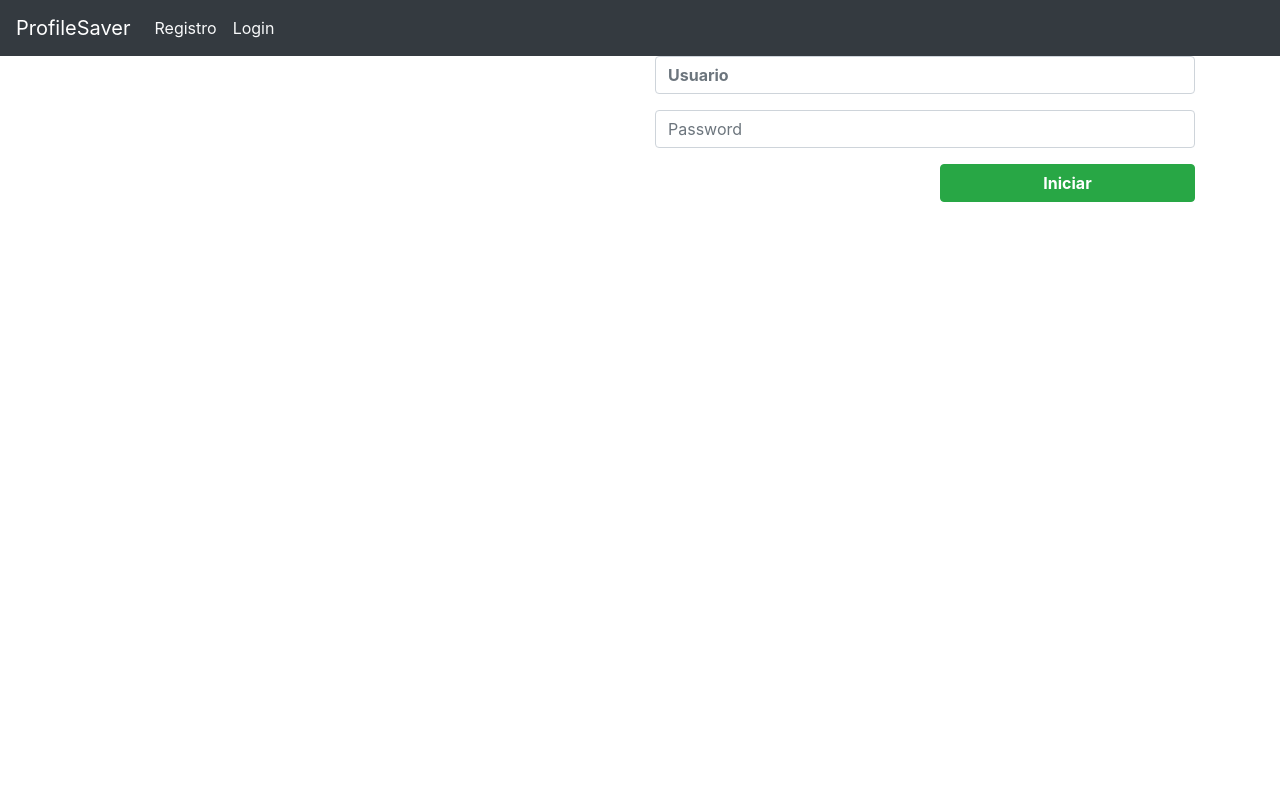
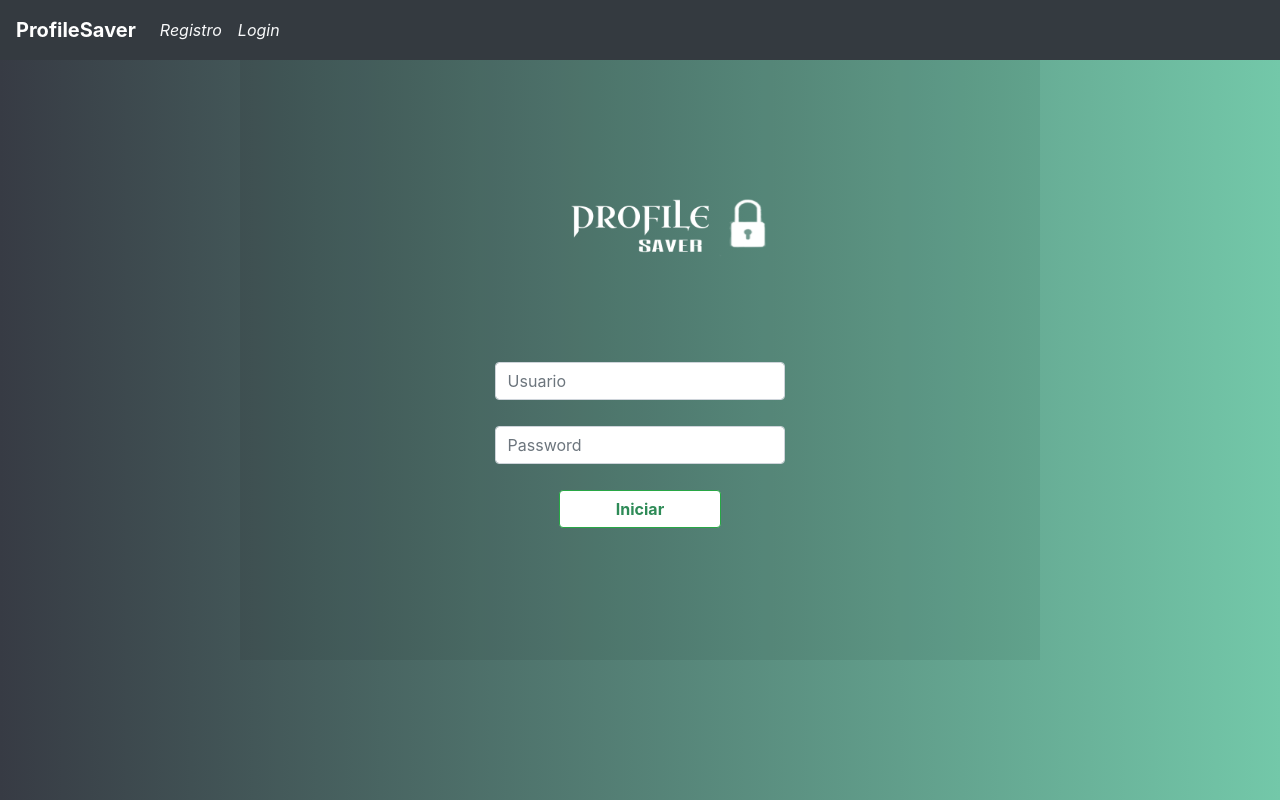
Before and after one commit to Edmartt/Profilesaver-Web, a Flask app: page /login in a window 1280 px wide. Run offline with Flask 2, Linux system fonts and the light colour scheme; some libraries are stand-ins or nearby versions.

Commit message:
Actualizada interfaz de login e interfaz principal

```diff
--- a/app/static/css/styles.css
+++ b/app/static/css/styles.css
@@ -1,12 +1,27 @@
+html{
+    height: 100%;
+}
+
+body{
+    margin:0;
+    padding: 0;
+    background: #73C8A9;  /* fallback for old browsers */
+background: -webkit-linear-gradient(to right, #373B44, #73C8A9);  /* Chrome 10-25, Safari 5.1-6 */
+background: linear-gradient(to right, #373B44, #73C8A9); /* W3C, IE 10+/ Edge, Firefox 16+, Chrome 26+, Opera 12+, Safari 7+ */
+
+}
 .tituloindex{
     font-family: 'Courier New', Courier, monospace;
     font-weight: bold;
     font-style: italic;
+    color: white;
 }
 
 .filatxt{
     font-weight: bold;
     font-style: italic;
+    background: white;
+    color:color;
 }
 
 .dropdown-menu > a:hover {
@@ -15,17 +30,58 @@
     font-weight: bold;
     color: white;
 }
+.cont{
+    margin-top: 50px;
+    height: 50vh;
+    background: rgba(255, 255, 255, 0.034);
+}
 
 
 .btn-log{
     font-weight: bold;
 }
-.username{
+
+
+.cuerpo{
+    background: rgba(0, 0, 0, 0.068);
+
+    width: 800px;
+    height: 600px;
+    padding: 30px;
+}
+
+
+.loc{
+    padding: 0;
+    margin-top: 0px;
+}
+
+.btn-log{
+    background: white;
+    color: seagreen;
+}
+.marca{
     font-weight: bold;
 
 }
-
-.log{
-    max-height: 100vh;
+tr{
+    text-align: center;
+}
+tr:hover{
+    cursor: pointer;
+}
+.menu-txt{
+    font-style: italic;
+    color: white;
+    padding: 10px;
+}
+.menu-txt:hover{
+    background-color: rgba(0, 0, 0, 0.027);
+    padding-left: 30px;
+    padding-right: 30px;
+    color: white;
 
 }
+.username{
+    margin-bottom: 10px;
+}
--- a/app/templates/auth/login.html
+++ b/app/templates/auth/login.html
@@ -5,33 +5,37 @@
 {% block content_page %}
 
 
-<section class="container-sm log">
+
+<div class="container cuerpo">
 	<form action="" method="POST">
+		<div class="loc">
 		<div class="form-group">
-			<div class="row justify-content-end">
-				<div class="col-6">
+			<div class="row justify-content-center">
+				<img class="img-fluid logo col-8" src="{{url_for('static',filename='/img/log2.png')}}">
+			</div>
+			<div class="row justify-content-center ">
+
+				<div class="col-5">
 					{{form.hidden_tag()}}
-					{{form.username(placeholder="Usuario",class="form-control text-black username")}}
+					{{form.username(placeholder="Usuario",class="form-control username")}}
 				</div>
 			</div>
 		</div>
 
 		<div class="form-group">
-			<div class="row justify-content-end">
-				<div class="col-6">
-					{{form.password(placeholder="Password",class="form-control text-muted")}}
+			<div class="row justify-content-center loc">
+				<div class="col-5 password ">
+					{{form.password(placeholder="Password",class="form-control username")}}
 				</div>
 			</div>
 		</div>
 
-		<div class="row justify-content-end">
+		<div class="row justify-content-center">
 			<div class="col-3">
 				{{form.submit(class="btn btn-block btn-success btn-log")}}
 			</div>
 		</div>
+		</div>
 	</form>
-</section>
-
-
-
+</div>
 {% endblock %}
--- a/app/templates/base.html
+++ b/app/templates/base.html
@@ -10,34 +10,34 @@
 </head>
 <body>
 	<header>
-		<nav class="navbar navbar-expand-lg navbar-dark bg-dark">
-			<a class="navbar-brand" href="{{url_for('main.index')}}">ProfileSaver</a>
+		<nav class="navbar navbar-expand-lg navbar-dark bg-dark barra-menu">
+			<a class="navbar-brand marca" href="{{url_for('main.index')}}">ProfileSaver</a>
 			<button class="navbar-toggler" type="button" data-toggle="collapse" data-target="#navbar" aria-controls="navbarNav" aria-expanded="false" aria-label="Toggle-navigation">
 				<span class="navbar-toggler-icon"></span>
 			</button>
 			<section class="collapse navbar-collapse" id="navbarNav">
 			<ul class="navbar-nav">
 				{% if g.user %}
-				<li class="nav-item"><a class="nav-link text-light" href="{{url_for('main.index')}}">Inicio</a></li>
-				<li class="nav-item"><a class="nav-link text-light" href="{{url_for('main.add_account')}}">Añadir Cuenta</a></li>
+				<li class="nav-item"><a class="nav-link text-light menu-txt" href="{{url_for('main.index')}}">Inicio</a></li>
+				<li class="nav-item"><a class="nav-link text-light menu-txt" href="{{url_for('main.add_account')}}">Añadir Cuenta</a></li>
 
 				<!--Inicio dropdown-->
 				<div class="dropdown">
-					<a class="nav-link text-light dropdown-toggle" href="#" role="button" id="dropdownMenuLink" data-toggle="dropdown" aria-haspopup="true" aria-expanded="false">
+					<a class="nav-link text-light  dropdown-toggle" href="#" role="button" id="dropdownMenuLink" data-toggle="dropdown" aria-haspopup="true" aria-expanded="false">
 					  Mi perfil
 					</a>
 
 					<div class="dropdown-menu bg-dark" aria-labelledby="dropdownMenuLink">
-					  <a class="dropdown-item text-light" href="#">Info</a>
-					  <a class="dropdown-item text-light" href="#">Seguridad</a>
-					  <a class="dropdown-item text-light" href="{{url_for('auth.logout')}}">Salir</a>
+					  <a class="dropdown-item text-light menu-txt" href="#">Info</a>
+					  <a class="dropdown-item text-light menu-txt" href="#">Seguridad</a>
+					  <a class="dropdown-item text-light menu-txt" href="{{url_for('auth.logout')}}">Salir</a>
 					</div>
 				  </div>
 
 				<!--fin de dropdown-->
 				{% else %}
-				<li class="nav-item"><a class="nav-link text-light" href="{{url_for('auth.register')}}">Registro</a></li>
-				<li class="nav-item"><a class="nav-link text-light" href="{{url_for('auth.login')}}">Login</a></li>
+				<li class="nav-item"><a class="nav-link text-light menu-txt" href="{{url_for('auth.register')}}">Registro</a></li>
+				<li class="nav-item"><a class="nav-link text-light menu-txt" href="{{url_for('auth.login')}}">Login</a></li>
 				{% endif %}
 			</ul>
 	</section>
@@ -52,7 +52,7 @@
 		{%endfor%}
 
 	</div>
-	<div class="cuerpo">
+
 	{% block content_page %}
 
 
@@ -63,6 +63,6 @@
 	<script src="../static/js/popper.min.js"></script>
 	<script src="../static/js/bootstrap.min.js"></script>
 	<script src="../static/js/main.js"></script>
-</div>
+
 </body>
 </html>
```
Also changed, not shown: app/templates/index.html (+4 -3 lines), app/users.py (+13 -5 lines), app/static/img/log2.png (added).
